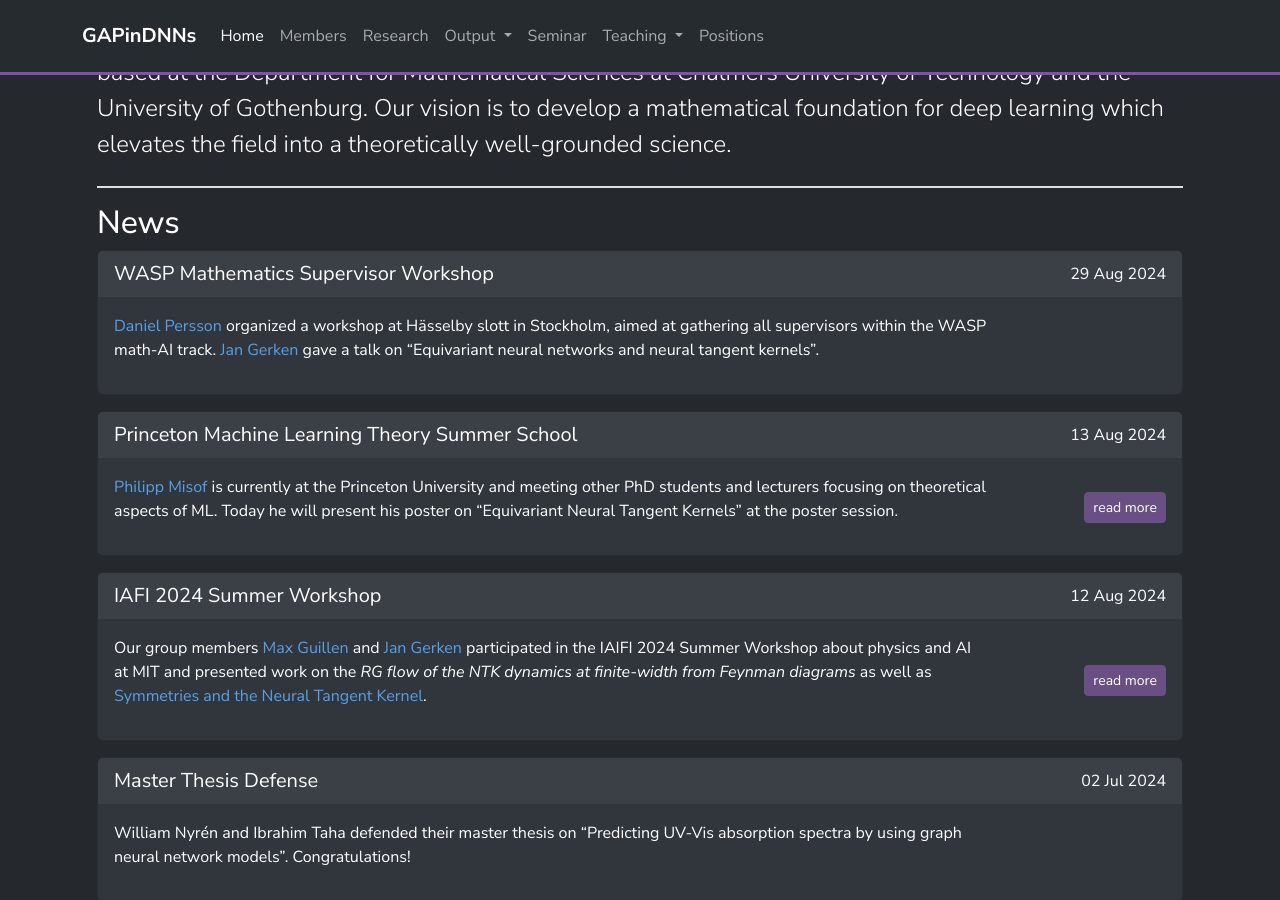
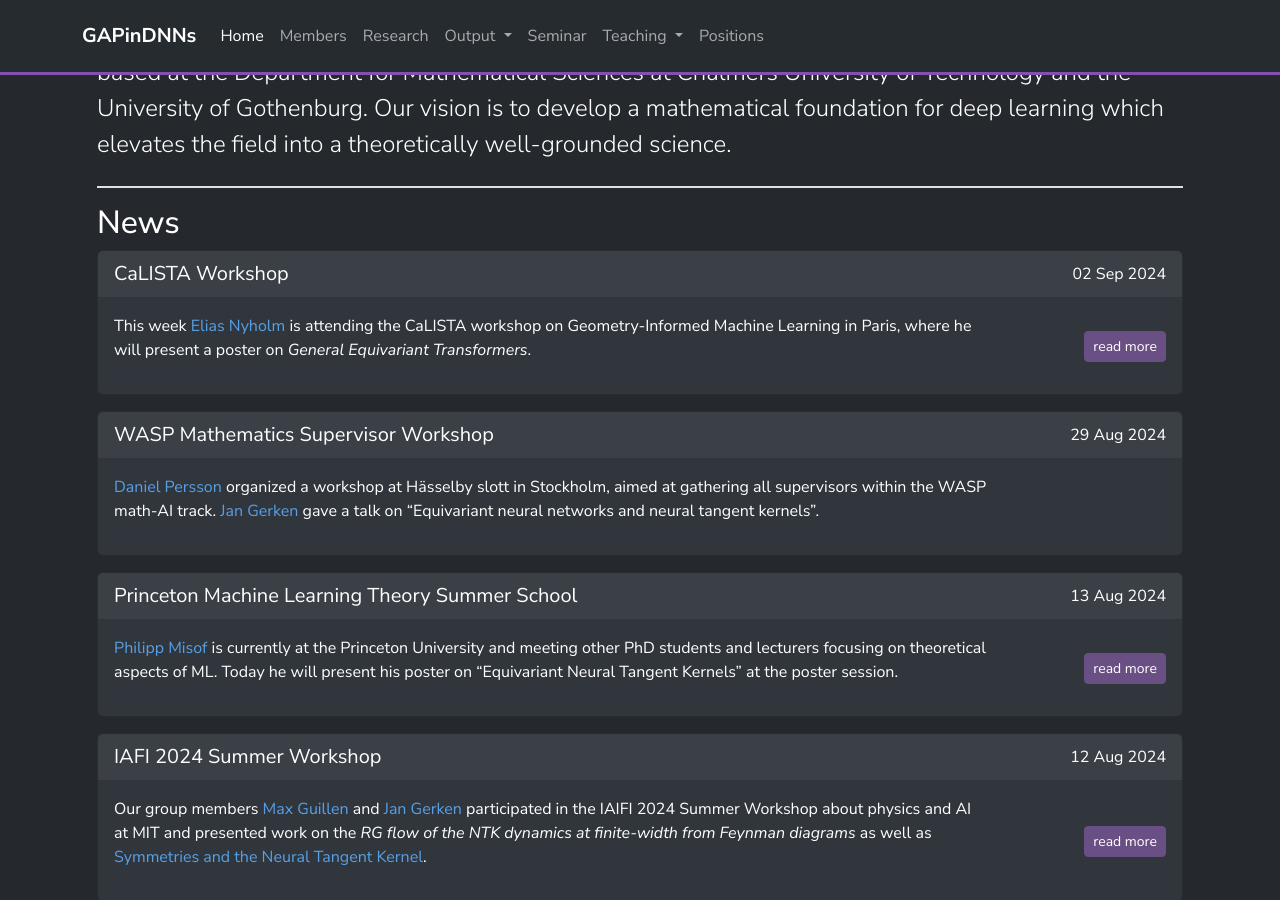
Before and after one commit to GAPinDNNs/gapindnns.github.io, a Jekyll site: the page built from _pages/index.md, in a window 1280 px wide and 900 px high, scrolled down 659 px. Built offline with Jekyll 4.4.1, drawn with Linux system fonts in a browser that asks for light colours; nearby versions of some CDN libraries.

Commit message:
Add calista news item

```diff
--- a/_data/news.yml
+++ b/_data/news.yml
@@ -1,3 +1,8 @@
+- date: 2024-09-02
+  headline: CaLISTA Workshop
+  link: https://sites.google.com/view/calistaworkshop2024paris/home
+  text: |
+    This week [Elias Nyholm](/members/Elias_Nyholm) is attending the CaLISTA workshop on Geometry-Informed Machine Learning in Paris, where he will present a poster on *General Equivariant Transformers*.
 - date: 2024-08-29
   headline: WASP Mathematics Supervisor Workshop
   text: |
```
